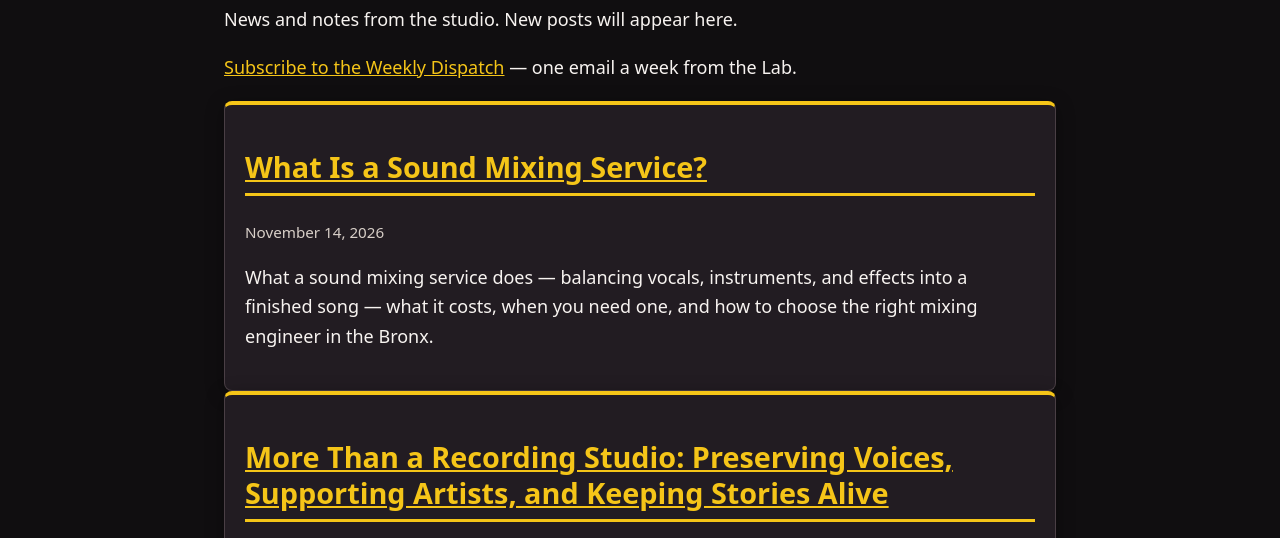
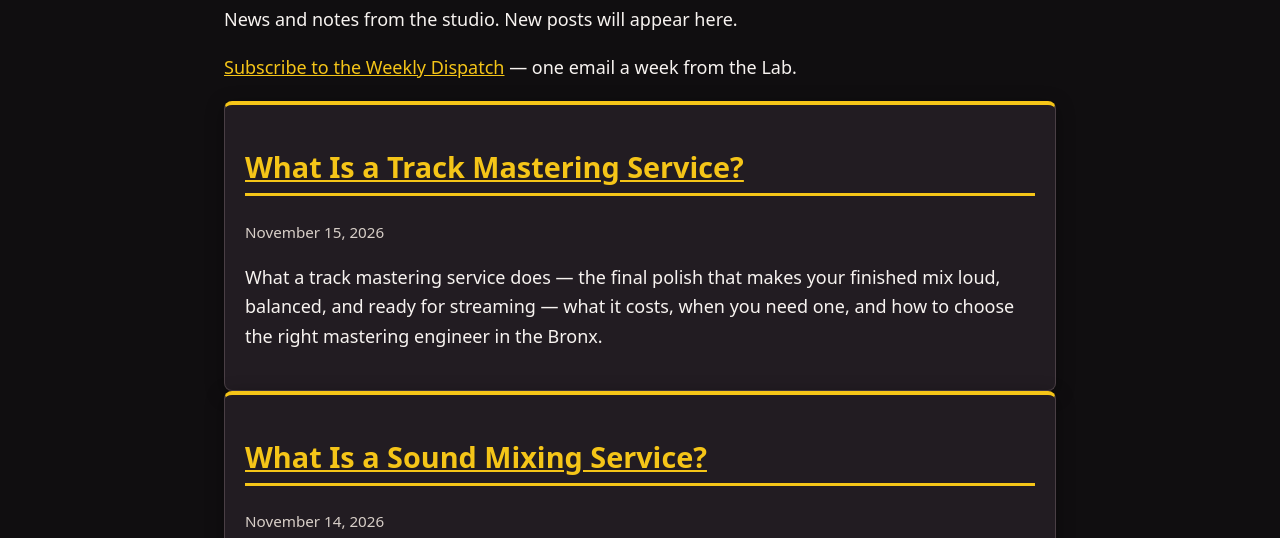
Before and after one commit to mohikontok-lab/mohikontok-sound-lab-website, a plain HTML site: page blog.html in a window 1280 px wide. Shown: the part 262-800 px from the top of the page. Drawn offline with Linux system fonts and the light colour scheme.

Commit message:
Add track mastering post to blog listing

```diff
--- a/blog.html
+++ b/blog.html
@@ -38,6 +38,11 @@
     <h1>Blog</h1>
     <p>News and notes from the studio. New posts will appear here.</p>
     <p><a href="posts/weekly-dispatches.html#subscribe">Subscribe to the Weekly Dispatch</a> — one email a week from the Lab.</p>
+    <article class="card">
+      <h2><a href="posts/track-mastering-services.html">What Is a Track Mastering Service?</a></h2>
+      <p class="note">November 15, 2026</p>
+      <p>What a track mastering service does — the final polish that makes your finished mix loud, balanced, and ready for streaming — what it costs, when you need one, and how to choose the right mastering engineer in the Bronx.</p>
+    </article>
     <article class="card">
       <h2><a href="posts/sound-mixing-service.html">What Is a Sound Mixing Service?</a></h2>
       <p class="note">November 14, 2026</p>
```
